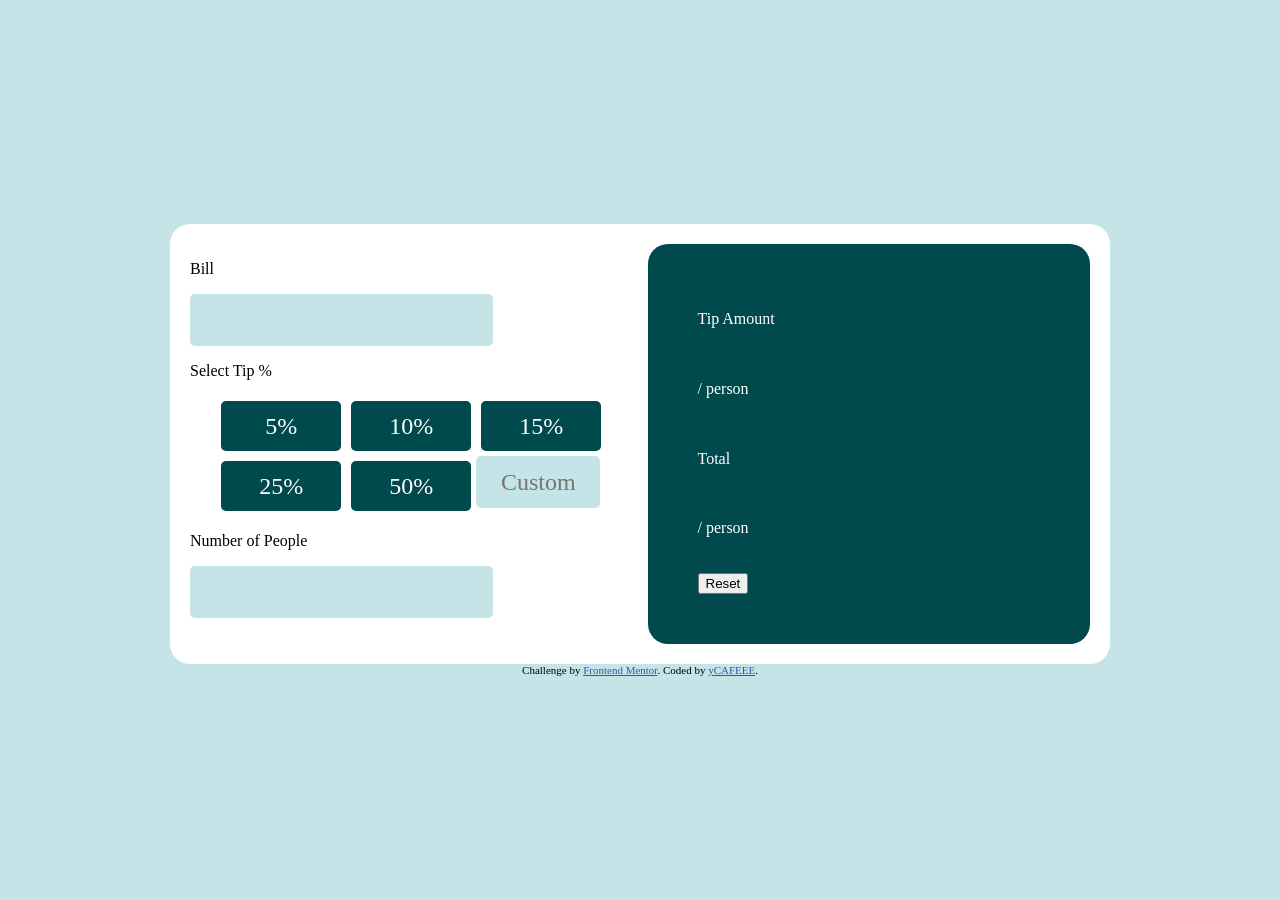
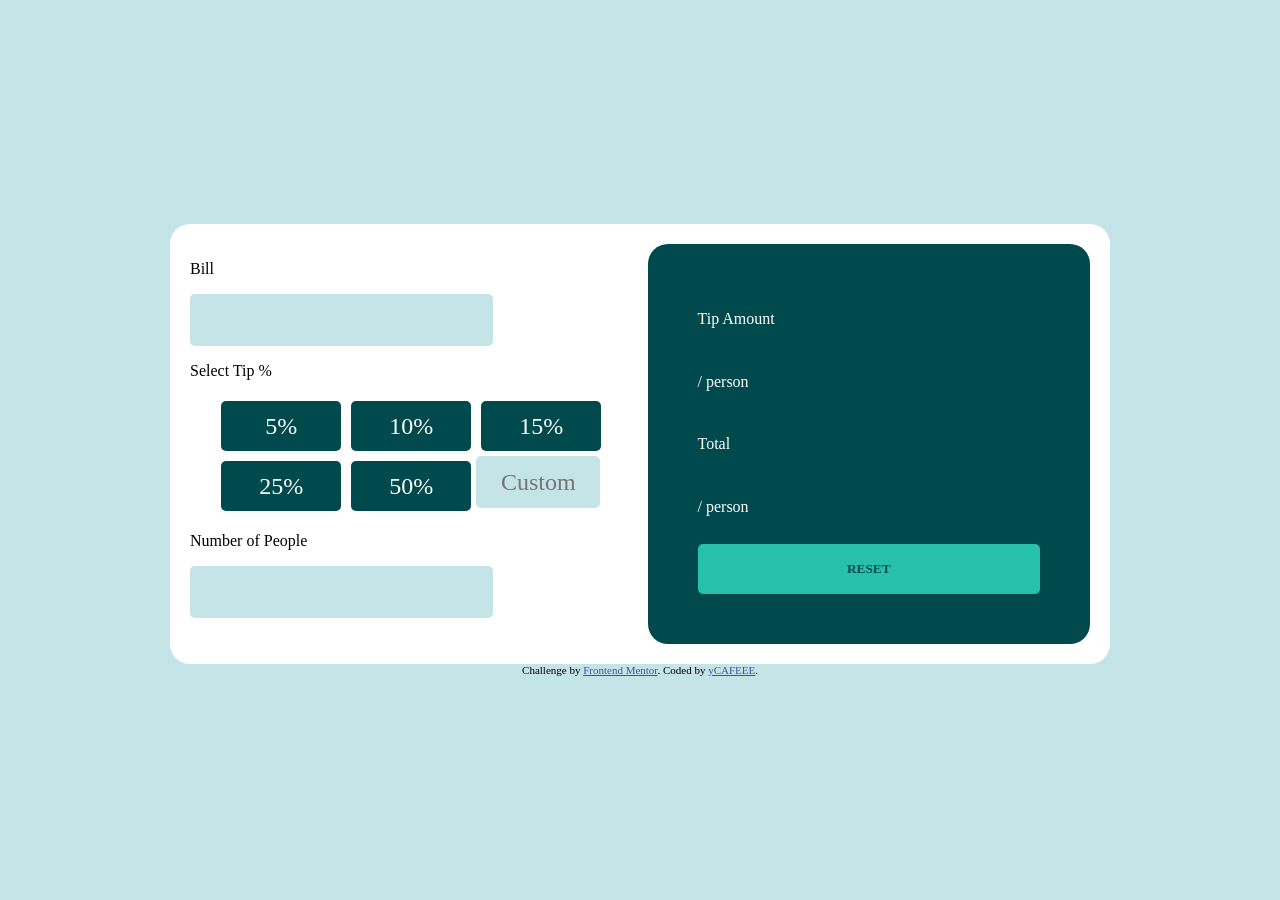

update reset button design

--- a/tip-calculator/style.css
+++ b/tip-calculator/style.css
@@ -117,6 +117,23 @@ input{
     justify-content: center;
 }
 
+.reset-button{
+    width: 100%;
+}
+
+.reset-button button{
+    width: 100%;
+    height: 50px;
+    cursor: pointer;
+    background-color: var(--Green-400);
+    color: var(--Green-900);
+    text-transform: uppercase;
+    font-family: 'Space Mono';
+    font-weight: 700;
+    border: none;
+    border-radius: 5px;
+}
+
 .attribution{
     font-size: 11px; 
     text-align: center;
